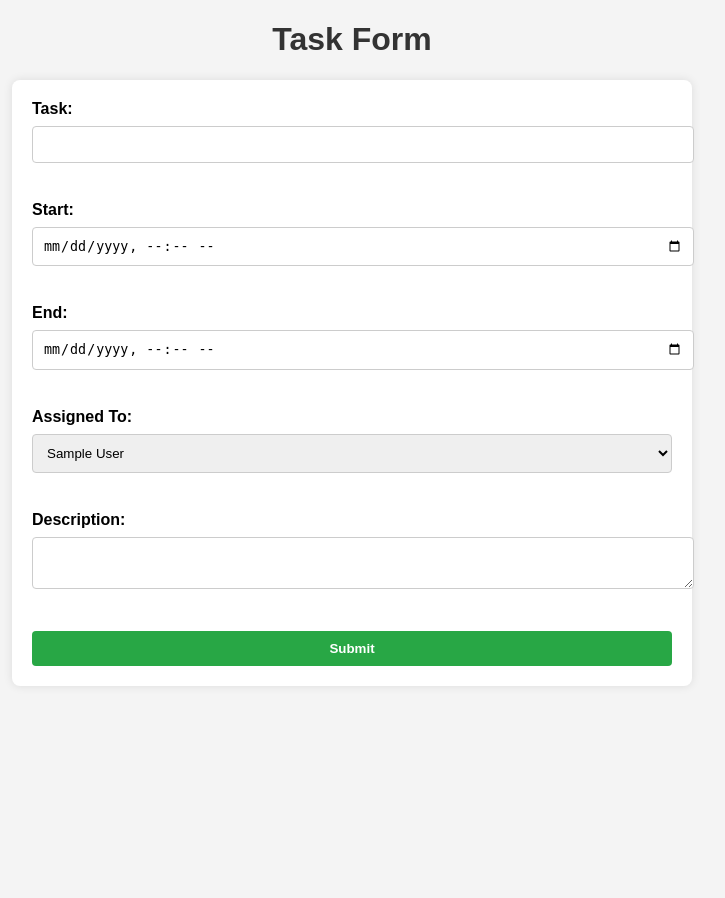
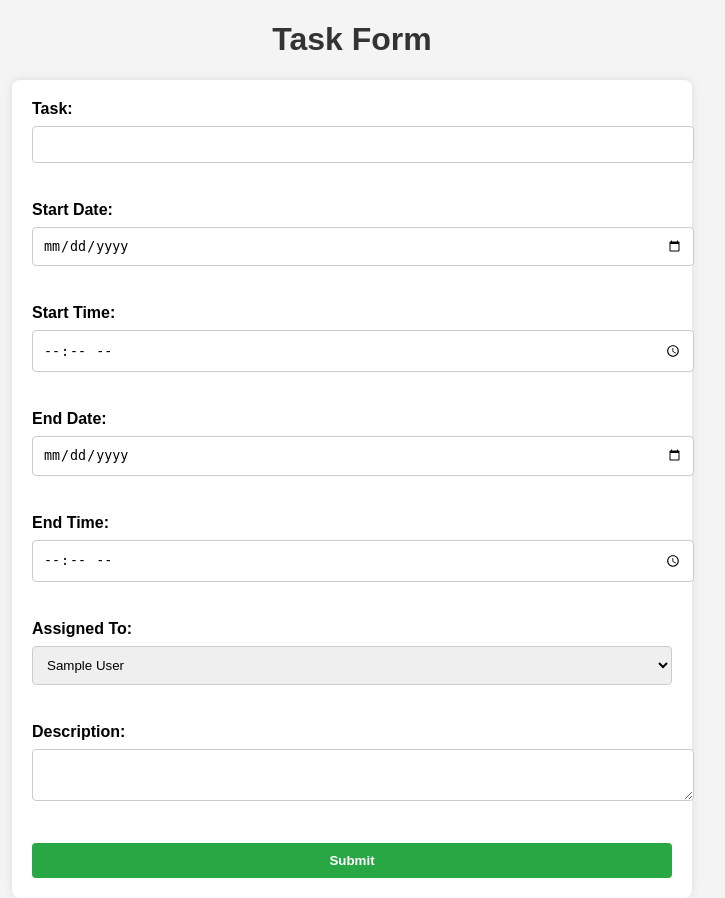
Before and after one commit to ShatakshiRanjan/JIOWebDesign, a Flask app: page /task in a window 1280 px wide. Shown: the whole page, without its empty margins (288-1013 px from the left). Before the commit the page ends 666 px from the top, so only its background shows below. Run offline with Flask 3, Linux system fonts and the light colour scheme; tables that the repository leaves empty hold one stand-in row (values such as "Sample post"); data that the repository does not hold is empty; some libraries are stand-ins or nearby versions.

Commit message:
adding suff ig

```diff
--- a/Flask/Main.py
+++ b/Flask/Main.py
@@ -3,6 +3,7 @@ from flask_mysqldb import MySQL
 import MySQLdb.cursors
 import hashlib
 import os
+# Not required if inputting manually
 import config
 
 app = Flask(__name__)
@@ -131,19 +132,26 @@ def submit_task():
         return redirect(url_for('login'))
 
     task = request.form['task']
-    dateOfTaskStart = request.form['dateOfTaskStart']
-    dateOfTaskEnd = request.form['dateOfTaskEnd']
+    dateOfTaskStart = request.form.get('dateOfTaskStart')
+    timeOfTaskStart = request.form.get('timeOfTaskStart')
+    dateOfTaskEnd = request.form.get('dateOfTaskEnd')
+    timeOfTaskEnd = request.form.get('timeOfTaskEnd')
     dedicatedTo = request.form['dedicatedTo']
     descript = request.form['descript']
 
     cursor = mysql.connection.cursor()
-    sql = "INSERT INTO tasks (user_id, task, dateOfTaskStart, dateOfTaskEnd, dedicatedTo, descript) VALUES (%s, %s, %s, %s, %s, %s)"
-    val = (user_id, task, dateOfTaskStart, dateOfTaskEnd, dedicatedTo, descript)
+    sql = """
+        INSERT INTO tasks (
+            user_id, task, dateOfTaskStart, timeOfTaskStart, dateOfTaskEnd, timeOfTaskEnd, dedicatedTo, descript
+        ) VALUES (%s, %s, %s, %s, %s, %s, %s, %s)
+    """
+    val = (user_id, task, dateOfTaskStart, timeOfTaskStart, dateOfTaskEnd, timeOfTaskEnd, dedicatedTo, descript)
     cursor.execute(sql, val)
     mysql.connection.commit()
     cursor.close()
 
     return redirect('/task')
 
+
 if __name__ == '__main__':
     app.run(host='0.0.0.0', port=8000, debug=True)
--- a/Flask/Templates/htmltask.html
+++ b/Flask/Templates/htmltask.html
@@ -28,7 +28,8 @@
             font-weight: bold;
         }
         input[type="text"],
-        input[type="datetime-local"],
+        input[type="date"],
+        input[type="time"],
         select,
         textarea {
             width: 100%;
@@ -58,11 +59,17 @@
         <label for="task">Task:</label>
         <input type="text" id="task" name="task"><br><br>
 
-        <label for="dateOfTaskStart">Start:</label>
-        <input type="datetime-local" id="dateOfTaskStart" name="dateOfTaskStart"><br><br>
+        <label for="dateOfTaskStart">Start Date:</label>
+        <input type="date" id="dateOfTaskStart" name="dateOfTaskStart"><br><br>
 
-        <label for="dateOfTaskEnd">End:</label>
-        <input type="datetime-local" id="dateOfTaskEnd" name="dateOfTaskEnd"><br><br>
+        <label for="timeOfTaskStart">Start Time:</label>
+        <input type="time" id="timeOfTaskStart" name="timeOfTaskStart"><br><br>
+
+        <label for="dateOfTaskEnd">End Date:</label>
+        <input type="date" id="dateOfTaskEnd" name="dateOfTaskEnd"><br><br>
+
+        <label for="timeOfTaskEnd">End Time:</label>
+        <input type="time" id="timeOfTaskEnd" name="timeOfTaskEnd"><br><br>
 
         <label for="dedicatedTo">Assigned To:</label>
         <select id="dedicatedTo" name="dedicatedTo">
```
